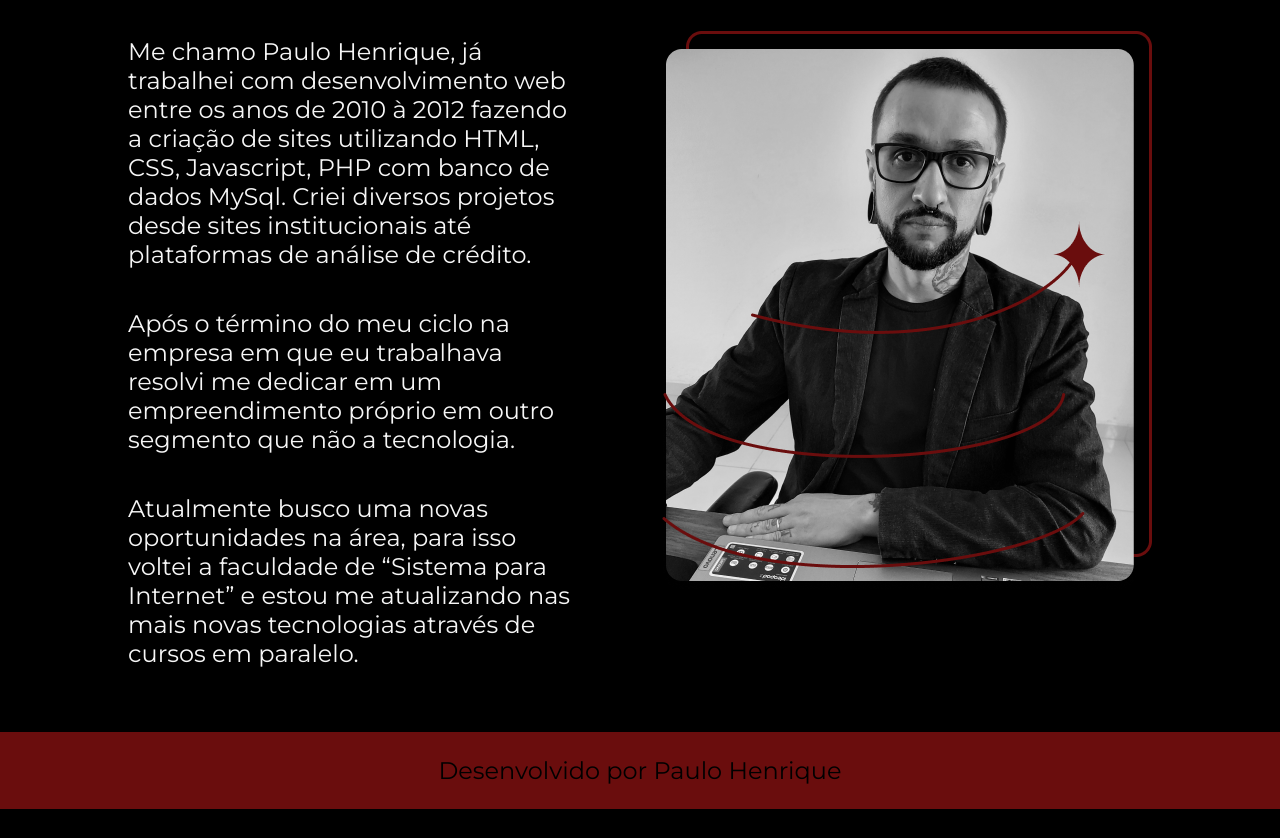
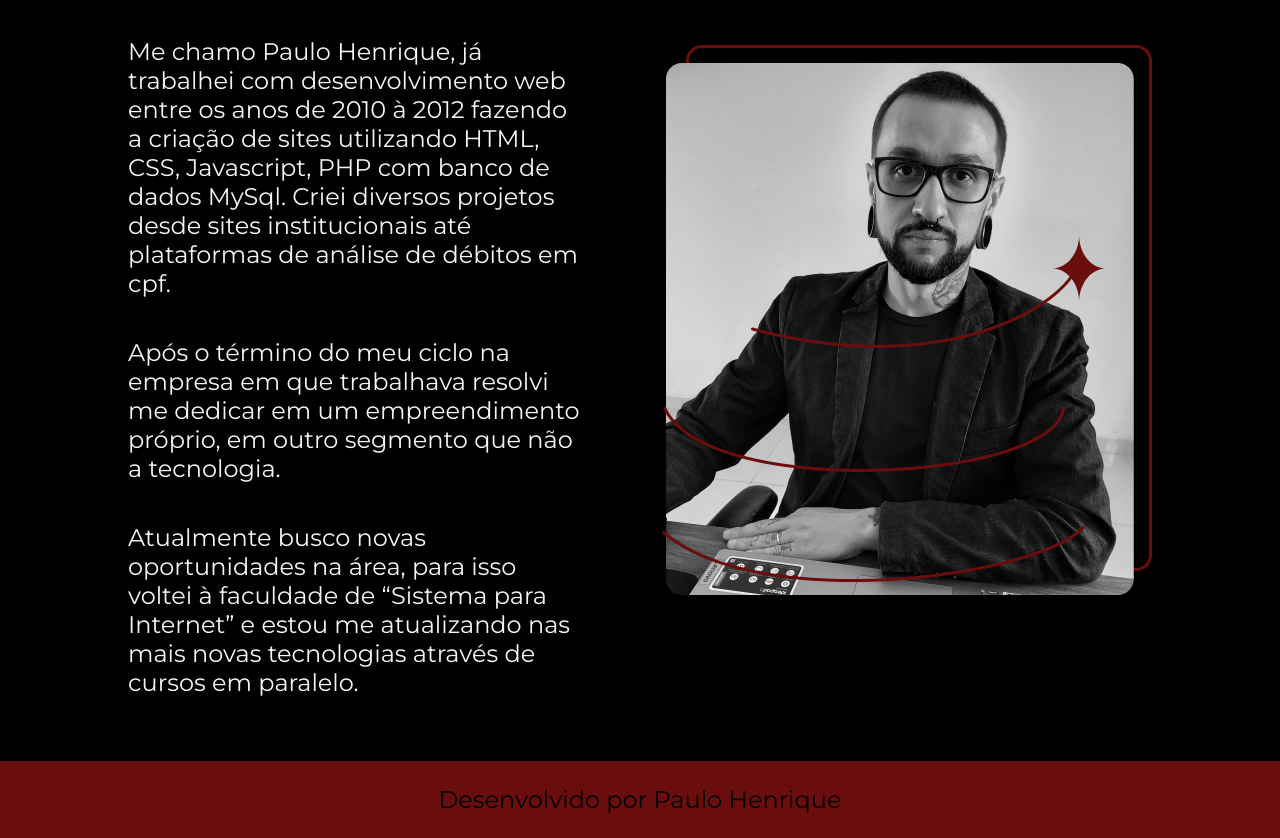
Before and after one commit to paulohwebdev/aboutme, a plain HTML site: page about.html in a window 1280 px wide. Shown: the part 167-1005 px from the top of the page. Before the commit the page ends 976 px from the top, so only its background shows below. Drawn offline with nearby package versions, Linux system fonts and the light colour scheme.

Commit message:
Add files via upload

```diff
--- a/about.html
+++ b/about.html
@@ -19,13 +19,13 @@
         <section class="apresentacao__conteudo">
             <h1 class="apresentacao__conteudo__titulo">Sobre mim</h1>
             <p class="apresentacao__conteudo__texto">
-                Me chamo Paulo Henrique, já trabalhei com desenvolvimento web entre os anos de 2010 à 2012 fazendo a criação de sites utilizando HTML, CSS, Javascript, PHP com banco de dados MySql. Criei diversos projetos desde sites institucionais até plataformas de análise de crédito.
+                Me chamo Paulo Henrique, já trabalhei com desenvolvimento web entre os anos de 2010 à 2012 fazendo a criação de sites utilizando HTML, CSS, Javascript, PHP com banco de dados MySql. Criei diversos projetos desde sites institucionais até plataformas de análise de débitos em cpf.
             </p>
             <p class="apresentacao__conteudo__texto">
-                Após o término do meu ciclo na empresa em que eu trabalhava resolvi me dedicar em um empreendimento próprio em outro segmento que não a tecnologia.
+                Após o término do meu ciclo na empresa em que trabalhava resolvi me dedicar em um empreendimento próprio, em outro segmento que não a tecnologia.
             </p>
             <p class="apresentacao__conteudo__texto">
-                Atualmente busco uma novas oportunidades na área, para isso voltei a faculdade de “Sistema para Internet” e estou me atualizando nas mais novas tecnologias através de cursos em paralelo.
+                Atualmente busco novas oportunidades na área, para isso voltei à faculdade de “Sistema para Internet” e estou me atualizando nas mais novas tecnologias através de cursos em paralelo.
             </p>
         </section>
 
```
